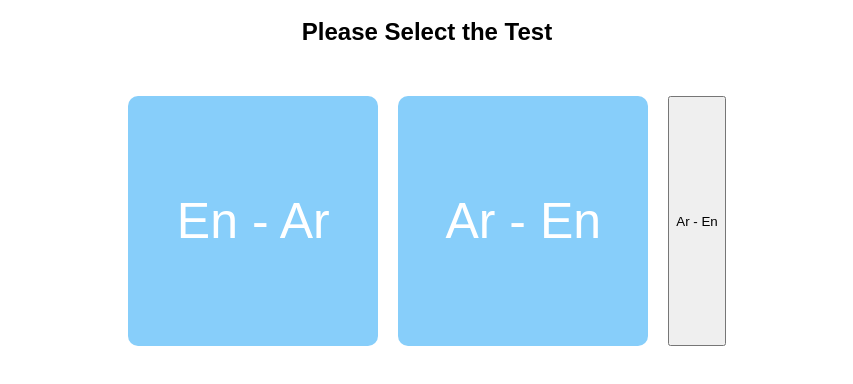
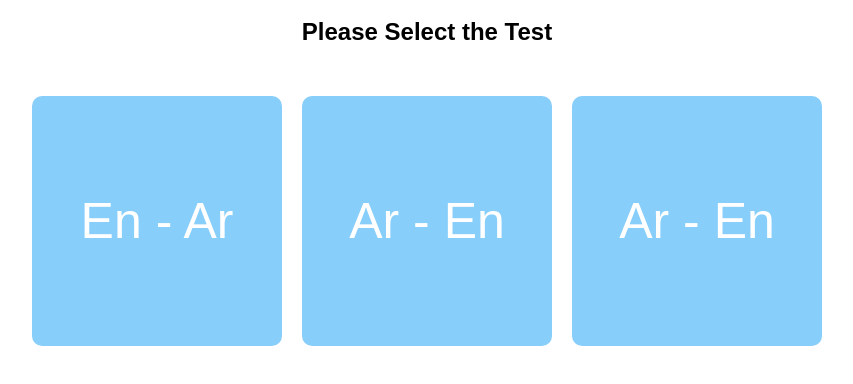
Before and after one commit to feras-alkilani/MultiplayQuestions-En-Ar, a plain HTML site: page index.html in a window 1280 px wide. Shown: the part 90-474 px from the top of the page, without its empty margins (213-1066 px from the left). Drawn offline with Linux system fonts and the light colour scheme.

Commit message:
Update style.css

```diff
--- a/style.css
+++ b/style.css
@@ -58,7 +58,7 @@ body {
 }
 
 #enToAr,
-#arToEn {
+#arToEn,#duToEn {
   height: 250px;
   width: 250px;
   font-size: 50px;
```
